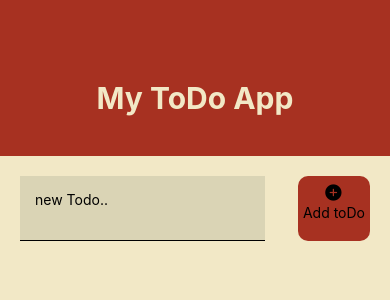
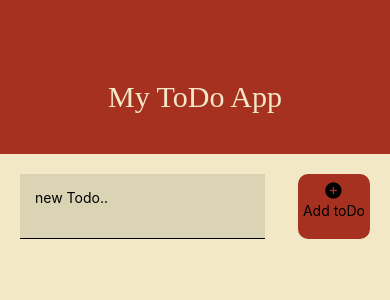
Before and after one commit to a-laarabi/ToDo_App_Native, a React Native app: screen / in a window 390 px wide. Shown: the top 300 px of the page. Built offline with nearby package versions, Linux system fonts and the light colour scheme; a web font is replaced by a local one.

Commit message:
Update header.js

```diff
--- a/components/header.js
+++ b/components/header.js
@@ -16,9 +16,9 @@ const styles = StyleSheet.create({
   },
   headerText: {
     fontSize: 30,
-    fontWeight: 'bold',
     textAlign: 'center',
-    color: '#F2E8C6'
+    color: '#F2E8C6',
+    fontFamily: 'RubikIso'
   }
 })
 
```
